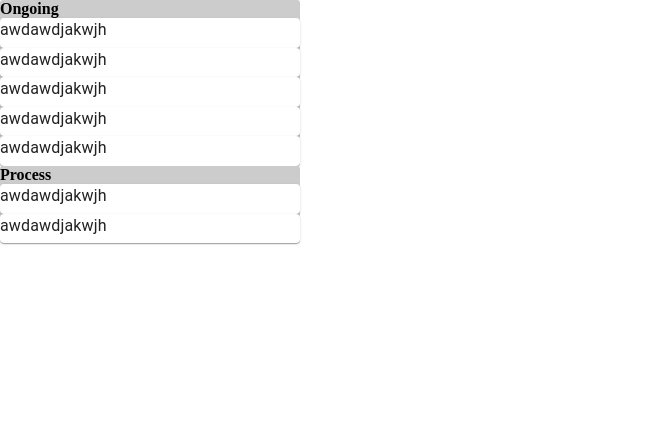
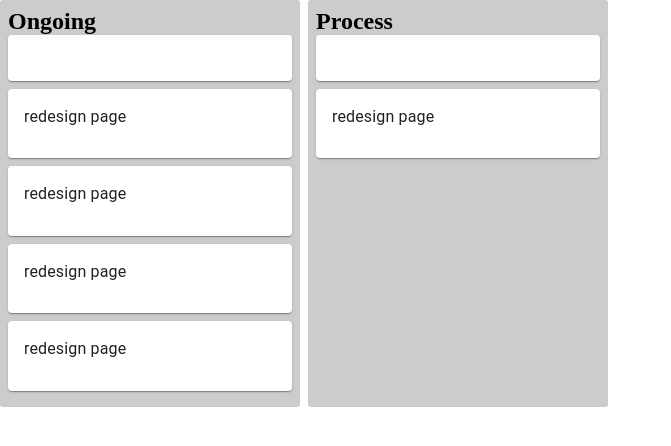
Before and after one commit to retuyu88/frontend_siloam, a React (Create React App) app: page / in a window 1280 px wide. Shown: the top 446 px of the page, without its empty margins (0-671 px from the left). Built offline with nearby package versions, Linux system fonts and the light colour scheme.

Commit message:
add some style to card and list

```diff
--- a/src/components/List.js
+++ b/src/components/List.js
@@ -5,11 +5,11 @@ import './List.css'
 const ListContainer = ({ title, cards }) => {
     return (
         <div style={styles.container}>
-            <h4>{title}</h4>
+            <h2>{title}</h2>
 
                 <ListCard />
-            { cards.map(card => {
-              return  <ListCard text={card.name}></ListCard>
+            { cards.map((card,i) => {
+              return  <ListCard key={i} text={card.name}></ListCard>
             })}
 
         </div>
@@ -20,7 +20,9 @@ const styles = {
     container:{
         backgroundColor: "#ccc",
         borderRadius: 3,
-        width: 300
+        width: 300,
+        padding: 8,
+        marginRight: 8,
     }
 }
 
--- a/src/components/ListCard.js
+++ b/src/components/ListCard.js
@@ -1,14 +1,22 @@
 import React from 'react'
 import Card from "@material-ui/core/Card";
 import Typography from "@material-ui/core/Typography"
+import { CardContent } from '@material-ui/core';
 
-const ListCard = ({name}) => {
+const ListCard = ({text}) => {
     return (
-        <Card>
-            <Typography gutterBottom>{name} awdawdjakwjh</Typography>
+        <Card style={styles.cardContainer}>
+            <CardContent>
+            <Typography gutterBottom>{text}</Typography>
+            </CardContent>
         </Card>
     )
 }
 
+const styles = {
+    cardContainer : {
+        marginBottom: 8
+    }
+}
 
 export default ListCard
--- a/src/reducers/listReducer.js
+++ b/src/reducers/listReducer.js
@@ -8,15 +8,15 @@ const initialState = [
                 name : " redesign page"
             },
             {
+                id : 1,
+                name : " redesign page"
+            },
+            {
                 id : 2,
                 name : " redesign page"
             },
             {
                 id : 3,
-                name : " redesign page"
-            },
-            {
-                id : 4,
                 name : " redesign page"
             }
         ]
--- a/src/views/list/ListPage.js
+++ b/src/views/list/ListPage.js
@@ -8,12 +8,20 @@ class ListPage extends React.Component {
     const { lists } = this.props
     return (
       <div>
-        { lists.map(list => {
-            return <ListContainer title={list.title} cards={list.cards}></ListContainer>
-        })}
+          <div style={styles.listContainers}>{ lists.map((list,i) => {
+            return <ListContainer key={i} title={list.title} cards={list.cards}></ListContainer>
+        })}</div>
+
       </div>
     );
   }
+}
+
+const styles = {
+    listContainers : {
+        display: "flex",
+        flexDirection: "row"
+    }
 }
 
 const mapStateToProps = state => ({
```
